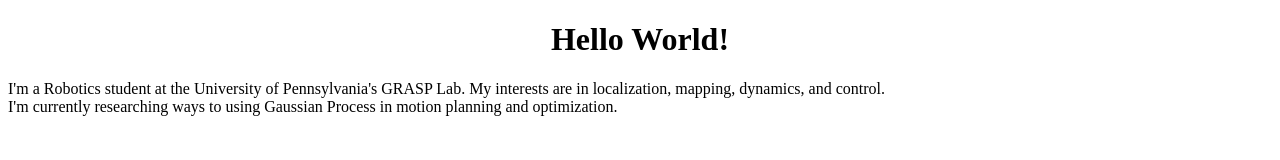
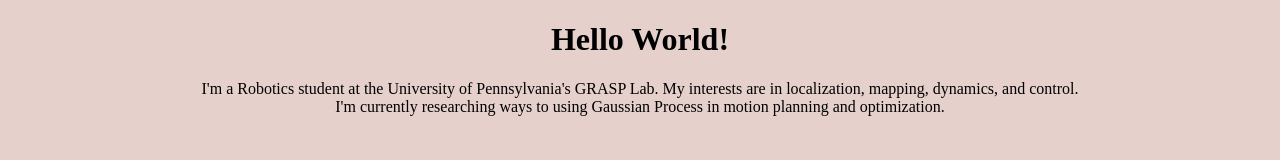
Before and after one commit to twinyarat/twinyarat.github.io, a plain HTML site: page index.html in a window 1280 px wide. Drawn offline with Linux system fonts and the light colour scheme.

Commit message:
added background color

```diff
--- a/main.css
+++ b/main.css
@@ -1,7 +1,11 @@
+body{
+	background-color: #E5D0CC;
+}
+
 h1{
 	text-align:center;
 }
 
 p{
-	text-align:left;
+	text-align:center;
 }
```
